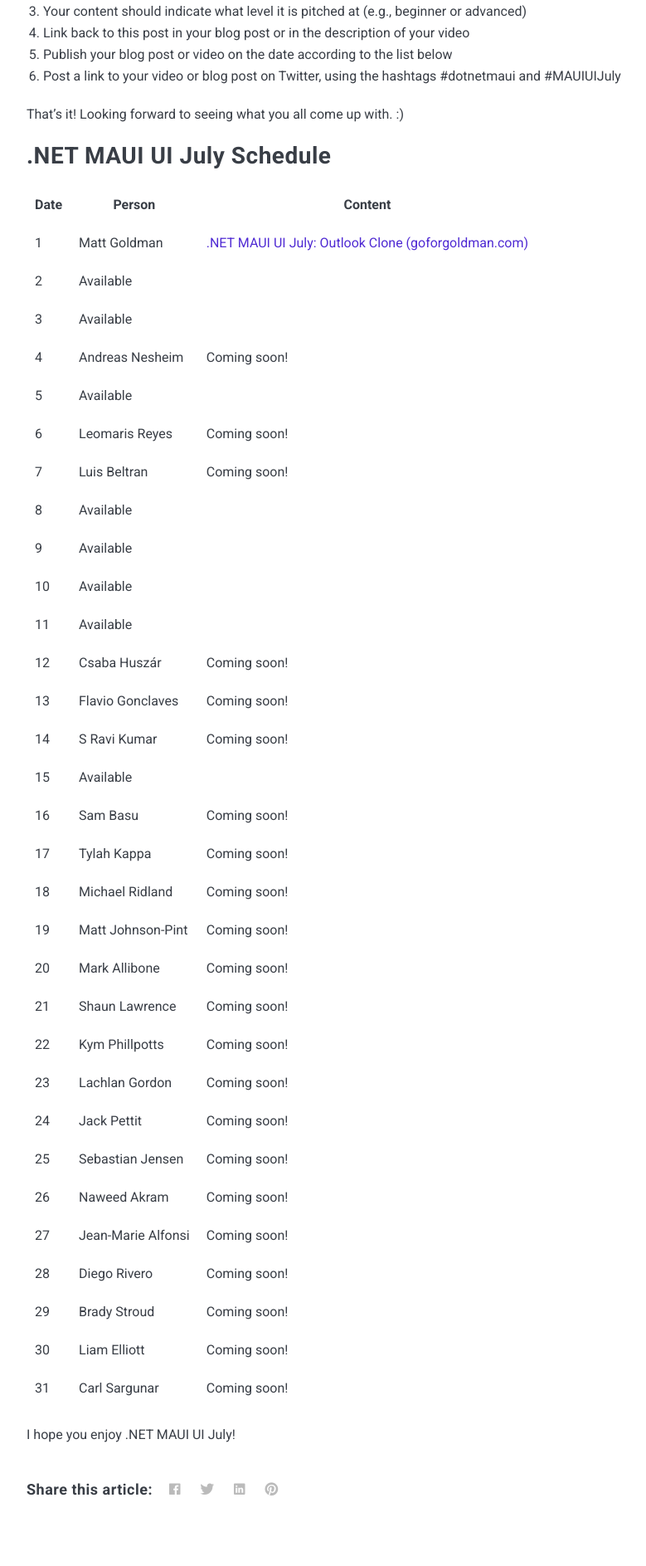
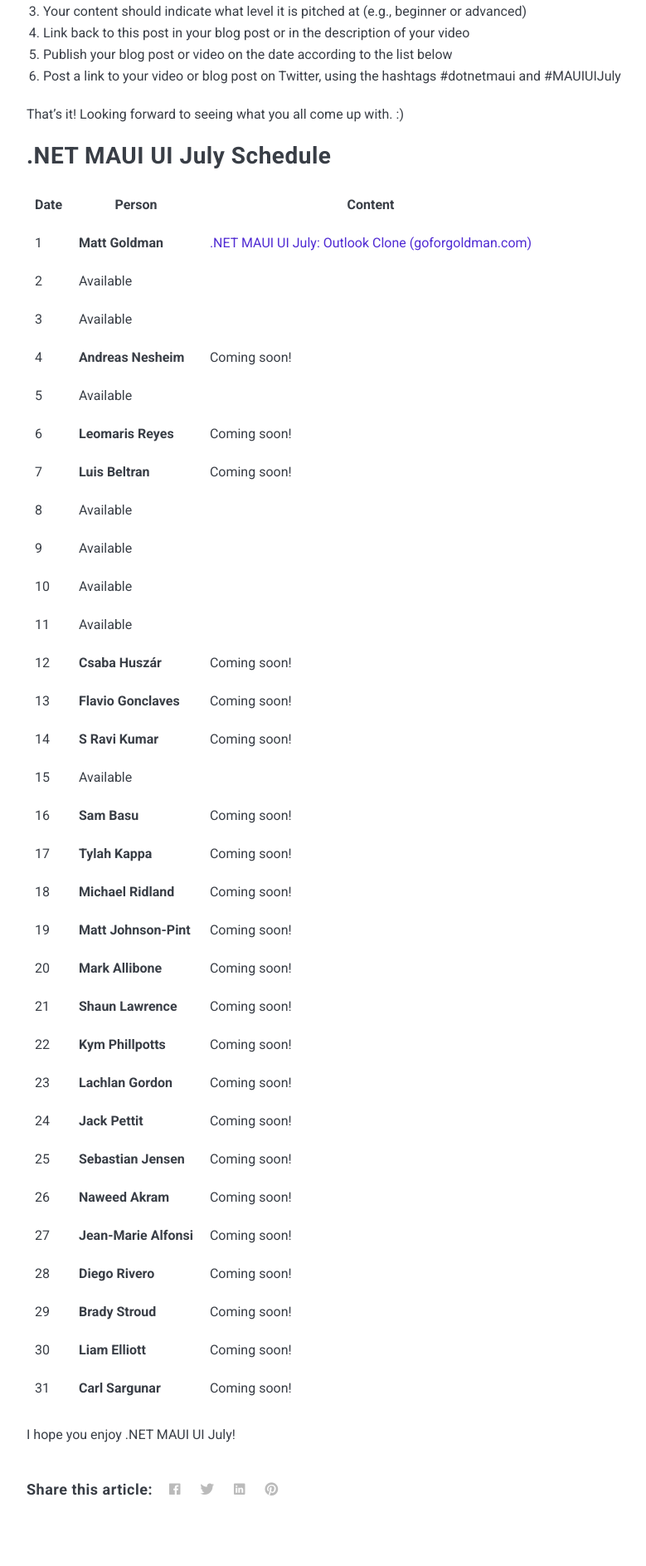
Before and after one commit to matt-goldman/matt-goldman.github.io, a Jekyll site: the page built from docs/_posts/2022-05-19-maui-ui-july.md, in a window 1280 px wide. Shown: the part 1986-3873 px from the top of the page at 83% size, without its empty margins (228-1007 px from the left). Built offline with Jekyll 4.4.1, drawn with Linux system fonts in a browser that asks for light colours; nearby versions of some CDN libraries; comment, search, counter and statistics services are not loaded.

Commit message:
bolded people in table

```diff
--- a/docs/_posts/2022-05-19-maui-ui-july.md
+++ b/docs/_posts/2022-05-19-maui-ui-july.md
@@ -41,37 +41,37 @@
 
 | Date | Person             | Content                                                                                                       |
 | ---- | ------------------ | ------------------------------------------------------------------------------------------------------------- |
-| 1    | Matt Goldman       | [.NET MAUI UI July: Outlook Clone (goforgoldman.com)](https://goforgoldman.com/2022/06/30/outlook-clone.html) |
+| 1    | **Matt Goldman**       | [.NET MAUI UI July: Outlook Clone (goforgoldman.com)](https://goforgoldman.com/2022/06/30/outlook-clone.html) |
 | 2    | Available          |                                                                                                               |
 | 3    | Available          |                                                                                                               |
-| 4    | Andreas Nesheim    | Coming soon!                                                                                                  |
+| 4    | **Andreas Nesheim**    | Coming soon!                                                                                                  |
 | 5    | Available          |                                                                                                               |
-| 6    | Leomaris Reyes     | Coming soon!                                                                                                  |
-| 7    | Luis Beltran       | Coming soon!                                                                                                  |
+| 6    | **Leomaris Reyes**     | Coming soon!                                                                                                  |
+| 7    | **Luis Beltran**       | Coming soon!                                                                                                  |
 | 8    | Available          |                                                                                                               |
 | 9    | Available          |                                                                                                               |
 | 10   | Available          |                                                                                                               |
 | 11   | Available          |                                                                                                               |
-| 12   | Csaba Huszár       | Coming soon!                                                                                                  |
-| 13   | Flavio Gonclaves   | Coming soon!                                                                                                  |
-| 14   | S Ravi Kumar       | Coming soon!                                                                                                  |
+| 12   | **Csaba Huszár**       | Coming soon!                                                                                                  |
+| 13   | **Flavio Gonclaves**   | Coming soon!                                                                                                  |
+| 14   | **S Ravi Kumar**       | Coming soon!                                                                                                  |
 | 15   | Available          |                                                                                                               |
-| 16   | Sam Basu           | Coming soon!                                                                                                  |
-| 17   | Tylah Kappa        | Coming soon!                                                                                                  |
-| 18   | Michael Ridland    | Coming soon!                                                                                                  |
-| 19   | Matt Johnson-Pint  | Coming soon!                                                                                                  |
-| 20   | Mark Allibone      | Coming soon!                                                                                                  |
-| 21   | Shaun Lawrence     | Coming soon!                                                                                                  |
-| 22   | Kym Phillpotts     | Coming soon!                                                                                                  |
-| 23   | Lachlan Gordon     | Coming soon!                                                                                                  |
-| 24   | Jack Pettit        | Coming soon!                                                                                                  |
-| 25   | Sebastian Jensen   | Coming soon!                                                                                                  |
-| 26   | Naweed Akram       | Coming soon!                                                                                                  |
-| 27   | Jean-Marie Alfonsi | Coming soon!                                                                                                  |
-| 28   | Diego Rivero       | Coming soon!                                                                                                  |
-| 29   | Brady Stroud       | Coming soon!                                                                                                  |
-| 30   | Liam Elliott       | Coming soon!                                                                                                  |
-| 31   | Carl Sargunar      | Coming soon!                                                                                                  |
+| 16   | **Sam Basu**           | Coming soon!                                                                                                  |
+| 17   | **Tylah Kappa**        | Coming soon!                                                                                                  |
+| 18   | **Michael Ridland**    | Coming soon!                                                                                                  |
+| 19   | **Matt Johnson-Pint**  | Coming soon!                                                                                                  |
+| 20   | **Mark Allibone**      | Coming soon!                                                                                                  |
+| 21   | **Shaun Lawrence**     | Coming soon!                                                                                                  |
+| 22   | **Kym Phillpotts**     | Coming soon!                                                                                                  |
+| 23   | **Lachlan Gordon**     | Coming soon!                                                                                                  |
+| 24   | **Jack Pettit**        | Coming soon!                                                                                                  |
+| 25   | **Sebastian Jensen**   | Coming soon!                                                                                                  |
+| 26   | **Naweed Akram**       | Coming soon!                                                                                                  |
+| 27   | **Jean-Marie Alfonsi** | Coming soon!                                                                                                  |
+| 28   | **Diego Rivero**       | Coming soon!                                                                                                  |
+| 29   | **Brady Stroud**       | Coming soon!                                                                                                  |
+| 30   | **Liam Elliott**       | Coming soon!                                                                                                  |
+| 31   | **Carl Sargunar**      | Coming soon!                                                                                                  |
 {: .goldie-table }
 
 I hope you enjoy .NET MAUI UI July!
```
